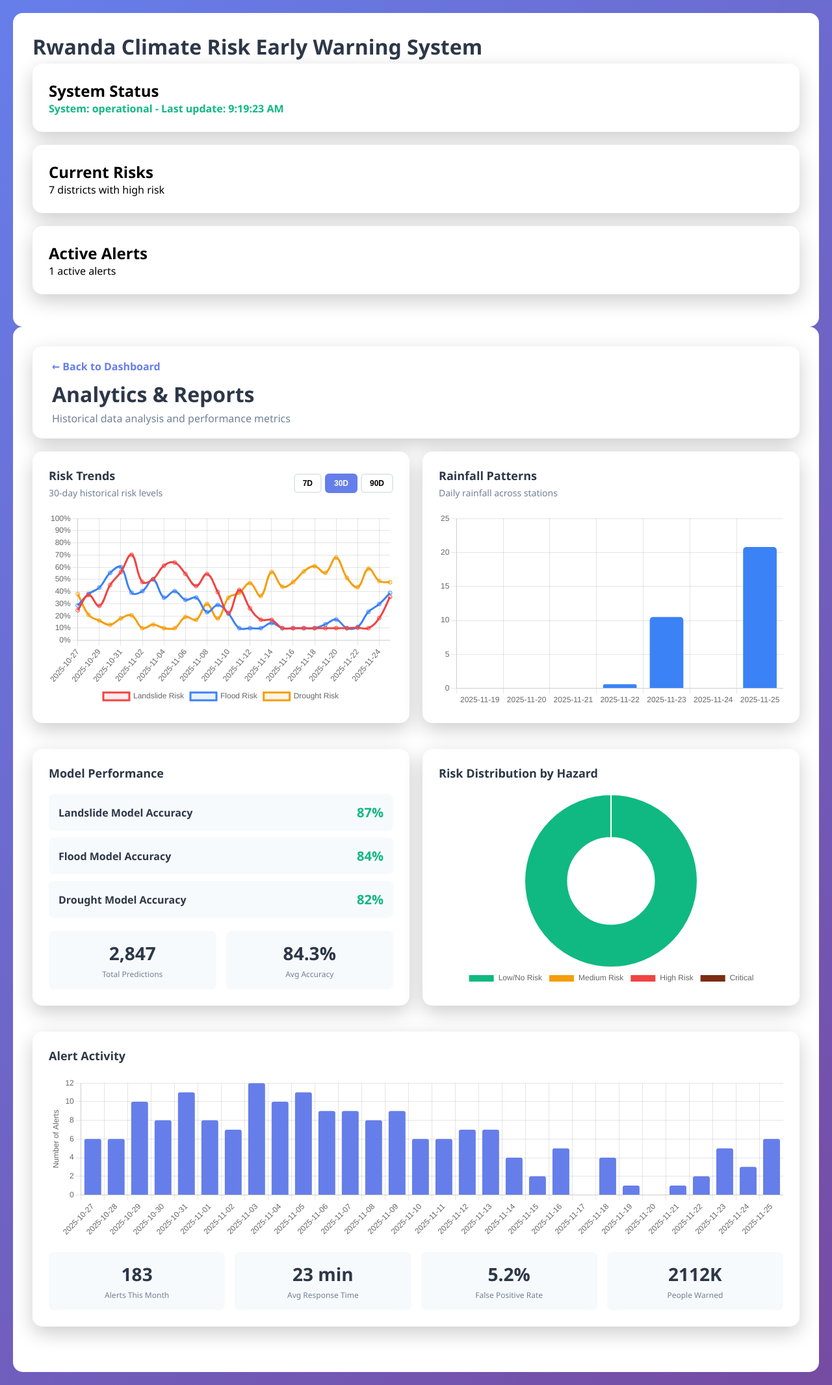
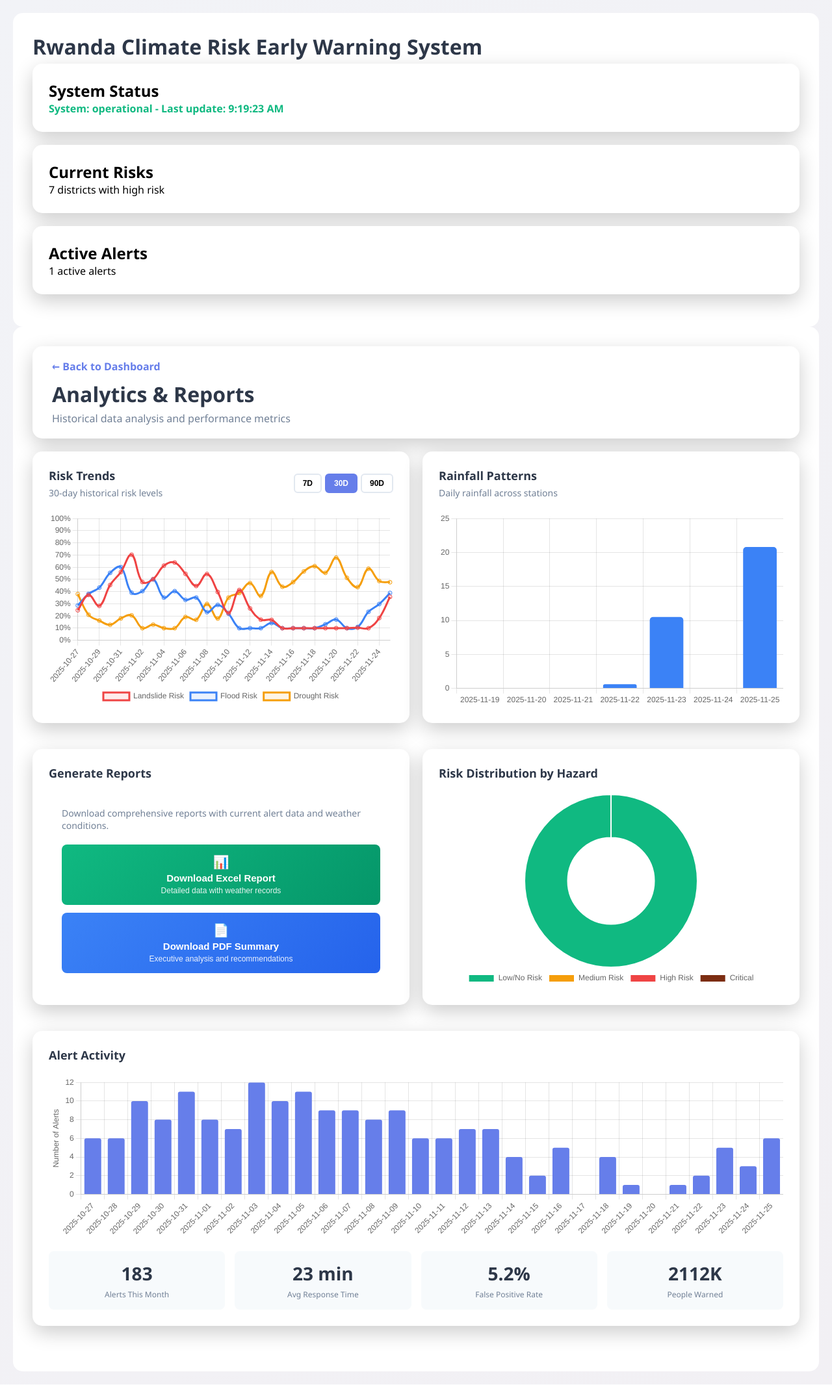
Before and after one commit to kellyhubert/Climate-Resilience-and-Risk-Management-System, a Flask app: page /analytics in a window 1280 px wide. Shown: the whole page at 65% size. After the commit the page ends 2059 px from the top, so only its background shows below. Run offline with Flask 3, Linux system fonts and the light colour scheme; data that the repository does not hold is empty.

Commit message:
Add Excel and PDF report generation

```diff
--- a/dashboards/App.py
+++ b/dashboards/App.py
@@ -3,7 +3,7 @@ Rwanda Climate Risk Early Warning System - Web Dashboard.
 This Flask application provides a web interface for monitoring climate risks,
 viewing alerts, and accessing risk predictions for Rwanda.
 """
-from flask import Flask, render_template, jsonify, request
+from flask import Flask, render_template, jsonify, request, send_file
 from flask_cors import CORS
 from pathlib import Path
 import sys
@@ -13,6 +13,7 @@ import random
 import math
 from datetime import datetime, timedelta
 import requests
+from io import BytesIO
 
 # Try to import numpy (optional)
 try:
@@ -1166,6 +1167,283 @@ def api_alert_activity():
         })
 
 # ============================================================================
+# REPORT GENERATION
+# ============================================================================
+
+@app.route('/api/generate-excel-report')
+def generate_excel_report():
+    """Generate Excel report with alerts and weather data"""
+    try:
+        from openpyxl import Workbook
+        from openpyxl.styles import Font, PatternFill, Alignment
+
+        # Get current alerts
+        alerts = generate_dynamic_alerts()
+
+        # Create workbook
+        wb = Workbook()
+        ws = wb.active
+        ws.title = "Climate Risk Report"
+
+        # Header styling
+        header_fill = PatternFill(start_color="4472C4", end_color="4472C4", fill_type="solid")
+        header_font = Font(bold=True, color="FFFFFF", size=12)
+
+        # Define headers
+        headers = ["Date", "Risk Type", "Severity", "District", "Province",
+                   "Temperature (°C)", "Humidity (%)", "Rainfall (mm)", "Wind Speed (m/s)",
+                   "Affected Population", "Message"]
+
+        # Write headers
+        for col, header in enumerate(headers, 1):
+            cell = ws.cell(row=1, column=col, value=header)
+            cell.fill = header_fill
+            cell.font = header_font
+            cell.alignment = Alignment(horizontal="center", vertical="center")
+
+        # Write data rows
+        for row_idx, alert in enumerate(alerts, 2):
+            district = alert.get('district', 'Unknown')
+
+            # Get province from district
+            province = RWANDA_DISTRICTS.get(district, {}).get('province', 'Unknown')
+
+            # Fetch weather for this district (if available)
+            temp, humidity, rainfall, wind = "N/A", "N/A", "N/A", "N/A"
+            if district in RWANDA_DISTRICTS:
+                coords = RWANDA_DISTRICTS[district]
+                try:
+                    response = requests.get(
+                        OPENWEATHER_BASE_URL,
+                        params={
+                            'lat': coords['lat'],
+                            'lon': coords['lon'],
+                            'appid': OPENWEATHER_API_KEY,
+                            'units': 'metric'
+                        },
+                        timeout=3
+                    )
+                    if response.status_code == 200:
+                        data = response.json()
+                        temp = round(data['main']['temp'], 1)
+                        humidity = data['main']['humidity']
+                        rainfall = round(data.get('rain', {}).get('1h', 0) * 24, 1)
+                        wind = round(data['wind']['speed'], 1)
+                except:
+                    pass
+
+            # Write row data
+            ws.cell(row=row_idx, column=1, value=alert.get('timestamp', datetime.now().isoformat())[:10])
+            ws.cell(row=row_idx, column=2, value=alert.get('type', 'Unknown').capitalize())
+            ws.cell(row=row_idx, column=3, value=alert.get('severity', 'Low'))
+            ws.cell(row=row_idx, column=4, value=district)
+            ws.cell(row=row_idx, column=5, value=province)
+            ws.cell(row=row_idx, column=6, value=temp)
+            ws.cell(row=row_idx, column=7, value=humidity)
+            ws.cell(row=row_idx, column=8, value=rainfall)
+            ws.cell(row=row_idx, column=9, value=wind)
+            ws.cell(row=row_idx, column=10, value=alert.get('affected_population', 0))
+            ws.cell(row=row_idx, column=11, value=alert.get('message', ''))
+
+            # Color code by severity
+            severity = alert.get('severity', 'Low')
+            if severity == 'Critical':
+                fill_color = "7C2D12"
+            elif severity == 'High':
+                fill_color = "EF4444"
+            elif severity == 'Medium':
+                fill_color = "F59E0B"
+            else:
+                fill_color = "10B981"
+
+            ws.cell(row=row_idx, column=3).fill = PatternFill(start_color=fill_color, end_color=fill_color, fill_type="solid")
+            ws.cell(row=row_idx, column=3).font = Font(bold=True, color="FFFFFF")
+
+        # Adjust column widths
+        column_widths = [12, 12, 12, 15, 15, 15, 12, 14, 16, 18, 50]
+        for col, width in enumerate(column_widths, 1):
+            ws.column_dimensions[chr(64 + col)].width = width
+
+        # Save to BytesIO
+        output = BytesIO()
+        wb.save(output)
+        output.seek(0)
+
+        # Generate filename with timestamp
+        filename = f"Climate_Risk_Report_{datetime.now().strftime('%Y%m%d_%H%M%S')}.xlsx"
+
+        return send_file(
+            output,
+            mimetype='application/vnd.openxmlformats-officedocument.spreadsheetml.sheet',
+            as_attachment=True,
+            download_name=filename
+        )
+
+    except Exception as e:
+        print(f"[ERROR] Excel report generation failed: {e}")
+        return jsonify({
+            'status': 'error',
+            'message': f'Failed to generate Excel report: {str(e)}'
+        }), 500
+
+@app.route('/api/generate-pdf-report')
+def generate_pdf_report():
+    """Generate PDF summary report"""
+    try:
+        from reportlab.lib import colors
+        from reportlab.lib.pagesizes import letter, A4
+        from reportlab.platypus import SimpleDocTemplate, Table, TableStyle, Paragraph, Spacer, PageBreak
+        from reportlab.lib.styles import getSampleStyleSheet, ParagraphStyle
+        from reportlab.lib.units import inch
+        from reportlab.lib.enums import TA_CENTER, TA_LEFT
+
+        # Get data
+        alerts = generate_dynamic_alerts()
+
+        # Count by severity and type
+        severity_counts = {'Critical': 0, 'High': 0, 'Medium': 0, 'Low': 0}
+        type_counts = {}
+
+        for alert in alerts:
+            severity = alert.get('severity', 'Low')
+            if severity in severity_counts:
+                severity_counts[severity] += 1
+
+            risk_type = alert.get('type', 'unknown').capitalize()
+            type_counts[risk_type] = type_counts.get(risk_type, 0) + 1
+
+        # Create PDF
+        output = BytesIO()
+        doc = SimpleDocTemplate(output, pagesize=A4, rightMargin=72, leftMargin=72, topMargin=72, bottomMargin=18)
+
+        # Container for the 'Flowable' objects
+        elements = []
+
+        # Styles
+        styles = getSampleStyleSheet()
+        title_style = ParagraphStyle('CustomTitle', parent=styles['Heading1'], fontSize=24, textColor=colors.HexColor('#2d3748'), spaceAfter=30, alignment=TA_CENTER)
+        heading_style = ParagraphStyle('CustomHeading', parent=styles['Heading2'], fontSize=16, textColor=colors.HexColor('#4472C4'), spaceAfter=12)
+        normal_style = styles['Normal']
+
+        # Title
+        title = Paragraph("Rwanda Climate Risk Early Warning System", title_style)
+        subtitle = Paragraph(f"<b>Analysis Report - {datetime.now().strftime('%B %d, %Y')}</b>", normal_style)
+        elements.append(title)
+        elements.append(subtitle)
+        elements.append(Spacer(1, 0.3*inch))
+
+        # Executive Summary
+        elements.append(Paragraph("Executive Summary", heading_style))
+        summary_text = f"""
+        This report summarizes the current climate risk situation across Rwanda's 30 districts.
+        The system has analyzed real-time weather data and generated <b>{len(alerts)} active alerts</b>
+        across multiple risk categories. The analysis is based on current meteorological conditions
+        including temperature, humidity, rainfall, and wind patterns.
+        """
+        elements.append(Paragraph(summary_text, normal_style))
+        elements.append(Spacer(1, 0.2*inch))
+
+        # Risk Distribution by Severity
+        elements.append(Paragraph("Risk Distribution by Severity", heading_style))
+        severity_data = [['Severity Level', 'Alert Count', 'Percentage']]
+        total_alerts = len(alerts) if len(alerts) > 0 else 1
+
+        for severity in ['Critical', 'High', 'Medium', 'Low']:
+            count = severity_counts[severity]
+            percentage = f"{(count/total_alerts*100):.1f}%"
+            severity_data.append([severity, str(count), percentage])
+
+        severity_table = Table(severity_data, colWidths=[2*inch, 1.5*inch, 1.5*inch])
+        severity_table.setStyle(TableStyle([
+            ('BACKGROUND', (0, 0), (-1, 0), colors.HexColor('#4472C4')),
+            ('TEXTCOLOR', (0, 0), (-1, 0), colors.whitesmoke),
+            ('ALIGN', (0, 0), (-1, -1), 'CENTER'),
+            ('FONTNAME', (0, 0), (-1, 0), 'Helvetica-Bold'),
+            ('FONTSIZE', (0, 0), (-1, 0), 12),
+            ('BOTTOMPADDING', (0, 0), (-1, 0), 12),
+            ('BACKGROUND', (0, 1), (-1, -1), colors.beige),
+            ('GRID', (0, 0), (-1, -1), 1, colors.black)
+        ]))
+        elements.append(severity_table)
+        elements.append(Spacer(1, 0.3*inch))
+
+        # Risk Distribution by Type
+        elements.append(Paragraph("Risk Distribution by Hazard Type", heading_style))
+        type_data = [['Hazard Type', 'Alert Count']]
+        for risk_type, count in sorted(type_counts.items(), key=lambda x: x[1], reverse=True):
+            type_data.append([risk_type, str(count)])
+
+        type_table = Table(type_data, colWidths=[3*inch, 2*inch])
+        type_table.setStyle(TableStyle([
+            ('BACKGROUND', (0, 0), (-1, 0), colors.HexColor('#4472C4')),
+            ('TEXTCOLOR', (0, 0), (-1, 0), colors.whitesmoke),
+            ('ALIGN', (0, 0), (-1, -1), 'CENTER'),
+            ('FONTNAME', (0, 0), (-1, 0), 'Helvetica-Bold'),
+            ('FONTSIZE', (0, 0), (-1, 0), 12),
+            ('BOTTOMPADDING', (0, 0), (-1, 0), 12),
+            ('BACKGROUND', (0, 1), (-1, -1), colors.beige),
+            ('GRID', (0, 0), (-1, -1), 1, colors.black)
+        ]))
+        elements.append(type_table)
+        elements.append(Spacer(1, 0.3*inch))
+
+        # Top Priority Alerts
+        elements.append(Paragraph("High Priority Alerts", heading_style))
+        high_priority = [a for a in alerts if a.get('severity') in ['Critical', 'High']]
+
+        if high_priority:
+            for alert in high_priority[:5]:  # Top 5
+                alert_text = f"""
+                <b>{alert.get('severity')} - {alert.get('type', 'Unknown').capitalize()}</b><br/>
+                <i>District:</i> {alert.get('district')}<br/>
+                <i>Message:</i> {alert.get('message', 'No details')}<br/>
+                <i>Affected Population:</i> {alert.get('affected_population', 0):,} people
+                """
+                elements.append(Paragraph(alert_text, normal_style))
+                elements.append(Spacer(1, 0.15*inch))
+        else:
+            elements.append(Paragraph("No high priority alerts at this time.", normal_style))
+
+        elements.append(Spacer(1, 0.2*inch))
+
+        # Recommendations
+        elements.append(Paragraph("Recommendations", heading_style))
+        recommendations = """
+        <b>1. Emergency Response:</b> Activate emergency response teams in high-risk districts.<br/>
+        <b>2. Public Communication:</b> Disseminate alerts through SMS, radio, and community leaders.<br/>
+        <b>3. Monitoring:</b> Continue 24/7 monitoring of weather conditions and update alerts as needed.<br/>
+        <b>4. Preparedness:</b> Ensure evacuation routes are clear and emergency supplies are available.<br/>
+        <b>5. Coordination:</b> Maintain communication with district officials and humanitarian organizations.
+        """
+        elements.append(Paragraph(recommendations, normal_style))
+
+        # Footer
+        elements.append(Spacer(1, 0.5*inch))
+        footer = Paragraph(f"<i>Report generated on {datetime.now().strftime('%Y-%m-%d %H:%M:%S')}</i>", normal_style)
+        elements.append(footer)
+
+        # Build PDF
+        doc.build(elements)
+        output.seek(0)
+
+        # Generate filename
+        filename = f"Climate_Risk_Summary_{datetime.now().strftime('%Y%m%d_%H%M%S')}.pdf"
+
+        return send_file(
+            output,
+            mimetype='application/pdf',
+            as_attachment=True,
+            download_name=filename
+        )
+
+    except Exception as e:
+        print(f"[ERROR] PDF report generation failed: {e}")
+        return jsonify({
+            'status': 'error',
+            'message': f'Failed to generate PDF report: {str(e)}'
+        }), 500
+
+# ============================================================================
 # ERROR HANDLERS
 # ============================================================================
 
--- a/dashboards/templates/analytics.html
+++ b/dashboards/templates/analytics.html
@@ -90,7 +90,7 @@
         * { margin: 0; padding: 0; box-sizing: border-box; }
         body {
             font-family: 'Segoe UI', Tahoma, Geneva, Verdana, sans-serif;
-            background: linear-gradient(135deg, #667eea 0%, #764ba2 100%);
+            background: linear-gradient(135deg, #f2f3f7 0%, #f2f0f4 100%);
             min-height: 100vh;
             padding: 20px;
         }
@@ -257,32 +257,64 @@
                 </div>
             </div>
 
-            <!-- Model Performance -->
+            <!-- Report Generation -->
             <div class="card">
                 <div class="card-header">
-                    <div class="card-title">Model Performance</div>
+                    <div class="card-title">Generate Reports</div>
                 </div>
-                <div class="metric-card">
-                    <span class="metric-name">Landslide Model Accuracy</span>
-                    <span class="metric-value high">87%</span>
-                </div>
-                <div class="metric-card">
-                    <span class="metric-name">Flood Model Accuracy</span>
-                    <span class="metric-value high">84%</span>
-                </div>
-                <div class="metric-card">
-                    <span class="metric-name">Drought Model Accuracy</span>
-                    <span class="metric-value high">82%</span>
-                </div>
-                <div class="stats-row" style="margin-top: 20px;">
-                    <div class="stat-box">
-                        <div class="stat-value" id="total-predictions">2,847</div>
-                        <div class="stat-label">Total Predictions</div>
-                    </div>
-                    <div class="stat-box">
-                        <div class="stat-value" id="accuracy-rate">84.3%</div>
-                        <div class="stat-label">Avg Accuracy</div>
-                    </div>
+                <div style="padding: 20px;">
+                    <p style="color: #718096; margin-bottom: 20px; font-size: 14px;">
+                        Download comprehensive reports with current alert data and weather conditions.
+                    </p>
+
+                    <!-- Excel Report Button -->
+                    <button onclick="downloadExcelReport()" class="report-btn" style="
+                        width: 100%;
+                        padding: 15px;
+                        margin-bottom: 12px;
+                        background: linear-gradient(135deg, #10B981 0%, #059669 100%);
+                        color: white;
+                        border: none;
+                        border-radius: 8px;
+                        cursor: pointer;
+                        font-size: 15px;
+                        font-weight: 600;
+                        display: flex;
+                        flex-direction: column;
+                        align-items: center;
+                        transition: transform 0.2s, box-shadow 0.2s;
+                    " onmouseover="this.style.transform='translateY(-2px)'; this.style.boxShadow='0 4px 12px rgba(16, 185, 129, 0.3)';"
+                       onmouseout="this.style.transform='translateY(0)'; this.style.boxShadow='none';">
+                        <span style="font-size: 20px; margin-bottom: 4px;">📊</span>
+                        <span>Download Excel Report</span>
+                        <small style="font-weight: 400; opacity: 0.9; font-size: 12px; margin-top: 4px;">
+                            Detailed data with weather records
+                        </small>
+                    </button>
+
+                    <!-- PDF Report Button -->
+                    <button onclick="downloadPdfReport()" class="report-btn" style="
+                        width: 100%;
+                        padding: 15px;
+                        background: linear-gradient(135deg, #3B82F6 0%, #2563EB 100%);
+                        color: white;
+                        border: none;
+                        border-radius: 8px;
+                        cursor: pointer;
+                        font-size: 15px;
+                        font-weight: 600;
+                        display: flex;
+                        flex-direction: column;
+                        align-items: center;
+                        transition: transform 0.2s, box-shadow 0.2s;
+                    " onmouseover="this.style.transform='translateY(-2px)'; this.style.boxShadow='0 4px 12px rgba(59, 130, 246, 0.3)';"
+                       onmouseout="this.style.transform='translateY(0)'; this.style.boxShadow='none';">
+                        <span style="font-size: 20px; margin-bottom: 4px;">📄</span>
+                        <span>Download PDF Summary</span>
+                        <small style="font-weight: 400; opacity: 0.9; font-size: 12px; margin-top: 4px;">
+                            Executive analysis and recommendations
+                        </small>
+                    </button>
                 </div>
             </div>
 
@@ -581,6 +613,15 @@
             });
         }
 
+        // Report Generation Functions
+        function downloadExcelReport() {
+            window.location.href = '/api/generate-excel-report';
+        }
+
+        function downloadPdfReport() {
+            window.location.href = '/api/generate-pdf-report';
+        }
+
         function changeTimeRange(range) {
             // Update active button
             document.querySelectorAll('.time-btn').forEach(btn => {
--- a/requirements.txt
+++ b/requirements.txt
@@ -5,3 +5,7 @@ gunicorn==21.2.0
 
 # HTTP Requests
 requests==2.31.0
+
+# Report Generation
+openpyxl==3.1.2
+reportlab==4.0.7
```
